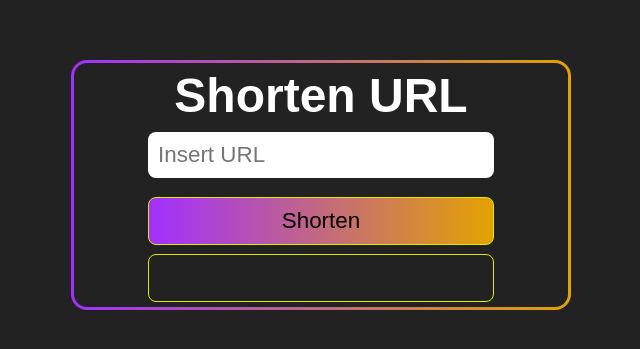
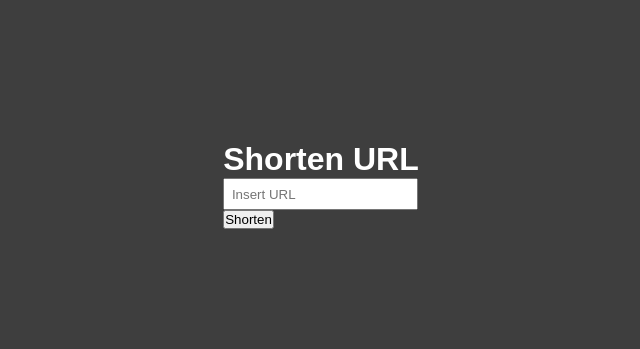
Before and after one commit to ihleonel/shorten-links, a Vue app in the folder frontend/: page / in a window 1280 px wide. Shown: the part 215-564 px from the top of the page, without its empty margins (319-959 px from the left). Built offline with nearby package versions, Linux system fonts and the light colour scheme.

Commit message:
Update styles

```diff
--- a/frontend/src/App.vue
+++ b/frontend/src/App.vue
@@ -15,8 +15,6 @@ const submit = () => {
 </script>
 
 <template>
-  <div class="card">
-    <div class="card-body">
   <h1 class="title">Shorten URL</h1>
   <InputText
     v-model="form.link"
@@ -39,7 +37,4 @@ const submit = () => {
       {{ data?.shorted }}
     </span>
   </div>
-    </div>
-  </div>
-
 </template>
--- a/frontend/src/Components/InputText.vue
+++ b/frontend/src/Components/InputText.vue
@@ -25,5 +25,5 @@ const inputClass = computed(() => {
     :placeholder="props.placeholder"
     @input="event => {emit('update:modelValue', event.target.value)}"
   >
-  <small class="error">{{ props.error }}</small>
+  <p><small class="error">{{ props.error }}</small></p>
 </template>
--- a/frontend/src/styles.css
+++ b/frontend/src/styles.css
@@ -1,81 +1,27 @@
-:root {
-  --border-color: linear-gradient(to right, rgb(162 48 255) 0%, rgb(227 162 0) 100%);
-  --card-color: #222;
-}
-
 * {
   margin: 0;
   padding: 0;
-  box-sizing: border-box;
 }
 
 body {
-  font-family: 'Montserrat Variable', sans-serif;
-  background: var(--card-color);
-  color: #ffffff;
-  min-height: 100vh;
+  width: 100%;
+  height: 100vh;
   display: flex;
   justify-content: center;
   align-items: center;
-}
-
-.card {
-  background: var(--border-color);
-  width: 500px;
-  height: 250px;
-  padding: 3px;
-  border-radius: 16px;
-  position: relative;
-}
-.card-body {
-  background: var(--card-color);
-  display: flex;
-  flex-direction: column;
-  justify-content: space-around;
-  align-items: center;
-  width: 100%;
-  height: 100%;
-  border-radius: 13px;
-}
-
-.title {
-  font-size: 3em;
+  font-family: 'Montserrat Variable', sans-serif;
+  background: #3e3e3e;
+  color: white;
 }
 
 .input {
-  font-size: 1.4em;
-  width: 70%;
-  padding: 10px;
-  border: 0;
-  border-radius: 8px;
+  padding: .5em;
 }
 
 .input.has-error {
-  border: 2px solid tomato;
+  border: 1px solid tomato;
 }
 
 .error {
   color: tomato;
 }
-
-.result {
-  width: 70%;
-  height: 3em;
-  padding: 10px;
-  border-radius: 8px;
-  border: 1px solid rgb(225 233 6);
-}
-
-.submit {
-  font-size: 1.4em;
-  width: 70%;
-  padding: 10px;
-  background: var(--border-color);
-  border-radius: 8px;
-  border: 1px solid rgb(225 233 6);
-}
-
-.submit:hover {
-  cursor: pointer;
-  box-shadow: 0 0 20px 1px gold;
-}
```
Lines whose indentation alone changed are shown as unchanged.
